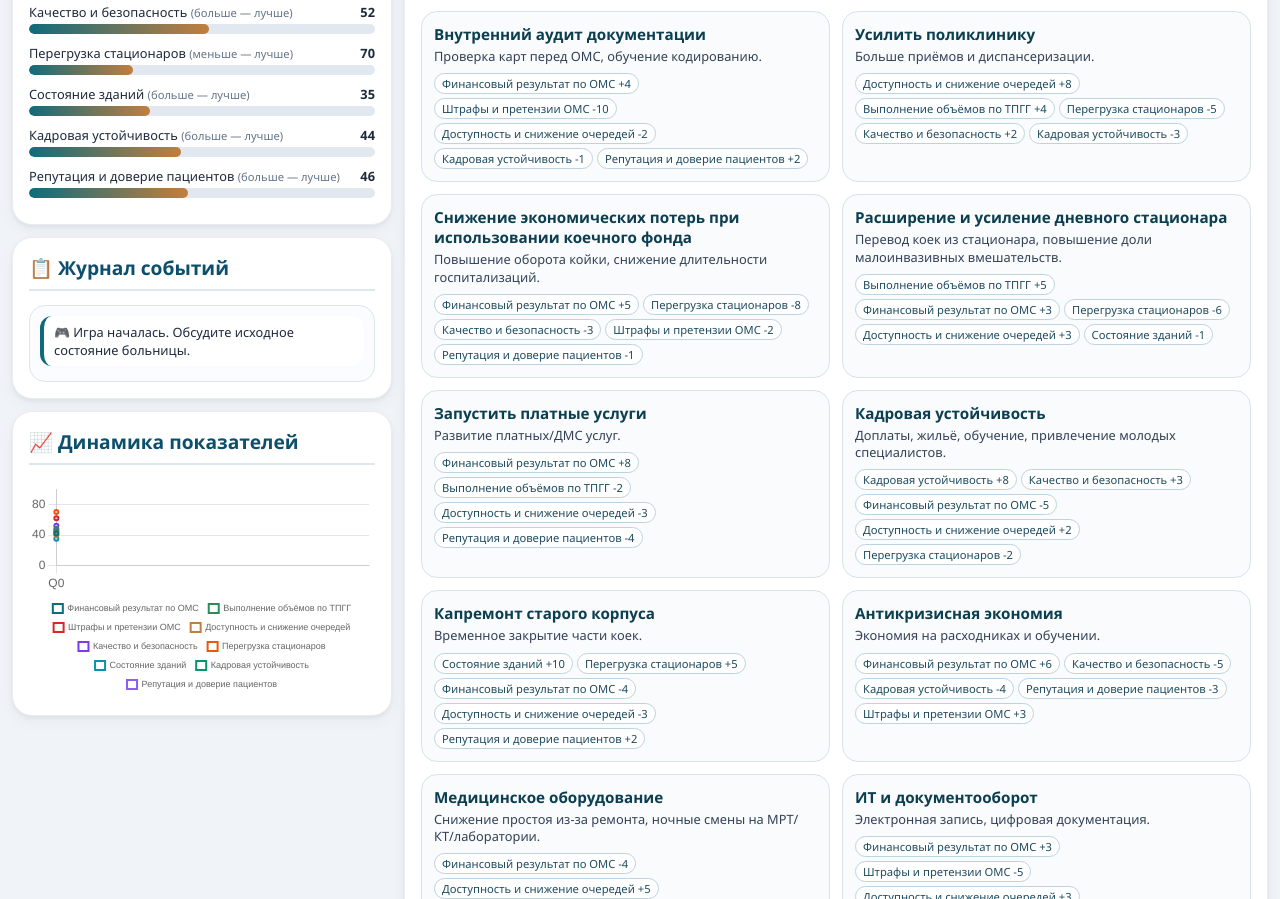
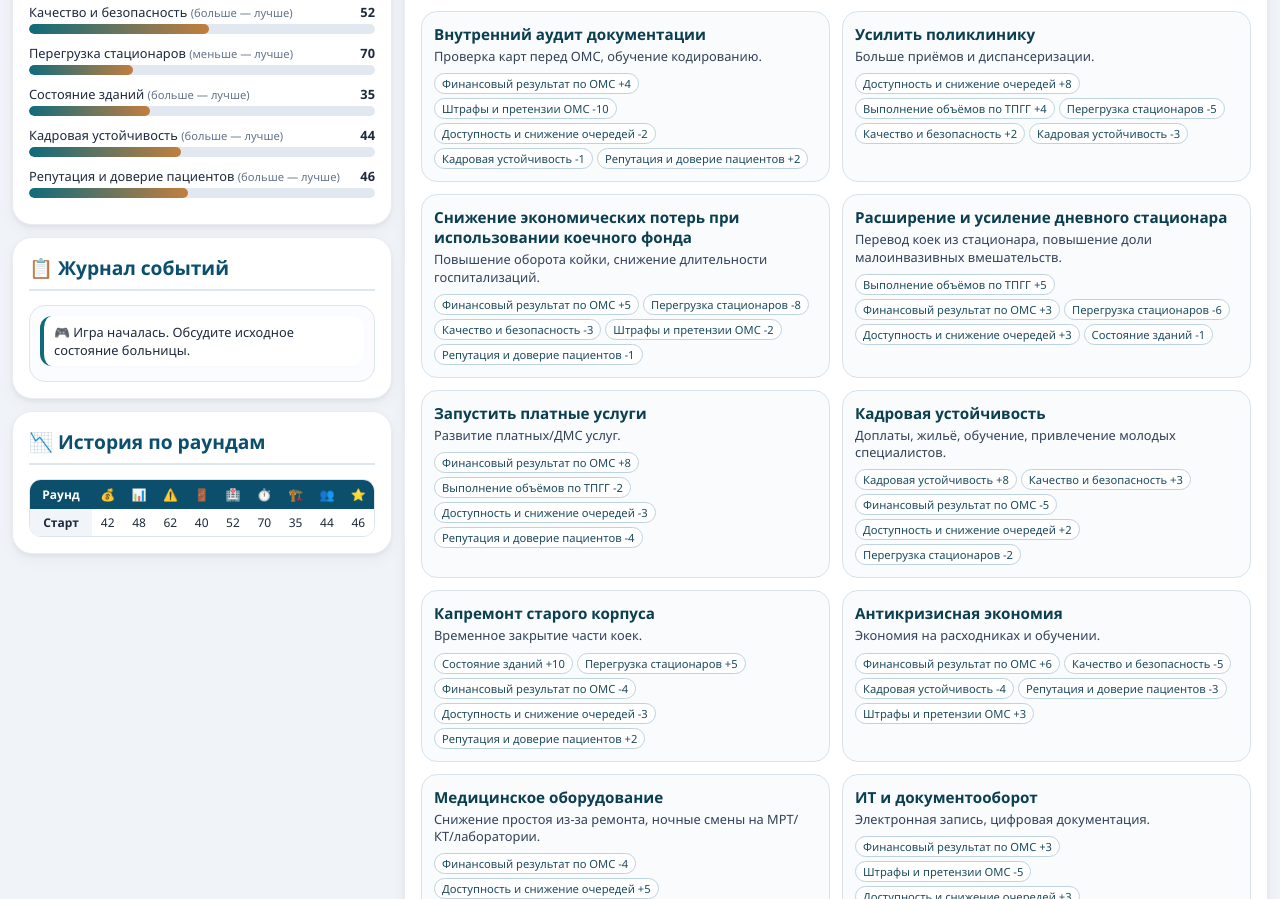
Before and after one commit to anastasiaferzhaui-coder/hospital-game, a plain HTML site: page index.html in a window 1280 px wide. Shown: the part 324-1223 px from the top of the page. Drawn offline with nearby package versions, Linux system fonts and the light colour scheme.

Commit message:
Add files via upload

```diff
--- a/index.html
+++ b/index.html
@@ -92,9 +92,38 @@
       box-shadow:0 1px 2px rgba(0,0,0,0.02);
     }
 
-    .chart-wrapper{
-      height:220px;
+    /* Таблица истории */
+    .table-wrapper{
+      max-height:280px;
+      overflow:auto;
       margin-top:4px;
+      border-radius:12px;
+      border:1px solid #dde5ec;
+    }
+    .metrics-table{
+      width:100%;
+      border-collapse:collapse;
+      font-size:0.75rem;
+      text-align:center;
+      background:#fff;
+    }
+    .metrics-table th{
+      background:#0b4f6c;
+      color:#fff;
+      font-weight:600;
+      padding:6px 4px;
+      position:sticky;
+      top:0;
+      white-space:nowrap;
+    }
+    .metrics-table td{
+      padding:5px 4px;
+      border-bottom:1px solid #e2e8f0;
+    }
+    .metrics-table tr:last-child td{border-bottom:none}
+    .metrics-table .round-label{
+      font-weight:700;
+      background:#f1f5f9;
     }
 
     .right-panel{
@@ -170,18 +199,14 @@
       border:1px solid #cbd7e2;
       transition:all 0.15s;
     }
-    .btn:hover{
-      background:#e0e8f0;
-    }
+    .btn:hover{background:#e0e8f0}
     .btn-primary{
       background:linear-gradient(145deg,#0b6f7c,#9e632b);
       color:#fff;
       border:none;
       box-shadow:0 4px 12px rgba(11,111,124,0.3);
     }
-    .btn-primary:hover{
-      background:linear-gradient(145deg,#0a5e6a,#8e5626);
-    }
+    .btn-primary:hover{background:linear-gradient(145deg,#0a5e6a,#8e5626)}
     .btn:disabled{opacity:0.5;pointer-events:none}
 
     .status-badge{
@@ -201,7 +226,7 @@
       .decisions-grid{grid-template-columns:1fr}
     }
   </style>
-  <script src="https://cdn.jsdelivr.net/npm/chart.js"></script>
+  <!-- Chart.js удалён -->
 </head>
 <body>
 <div class="dashboard">
@@ -223,9 +248,9 @@
       </div>
 
       <div class="card">
-        <h3>📈 Динамика показателей</h3>
-        <div class="chart-wrapper">
-          <canvas id="metricsChart"></canvas>
+        <h3>📉 История по раундам</h3>
+        <div class="table-wrapper" id="tableWrapper">
+          <table class="metrics-table" id="metricsTable"></table>
         </div>
       </div>
     </div>
@@ -258,15 +283,15 @@
 <script>
 (function(){
   const METRICS = {
-    finance:     { name: "Финансовый результат по ОМС", direction: "up", hint: "больше — лучше", color: "#0f6b7c" },
-    volumes:     { name: "Выполнение объёмов по ТПГГ", direction: "up", hint: "больше — лучше", color: "#2e8b57" },
-    penalties:   { name: "Штрафы и претензии ОМС", direction: "down", hint: "меньше — лучше", color: "#dc2626" },
-    access:      { name: "Доступность и снижение очередей", direction: "up", hint: "больше — лучше", color: "#c27e3e" },
-    quality:     { name: "Качество и безопасность", direction: "up", hint: "больше — лучше", color: "#7c3aed" },
-    overload:    { name: "Перегрузка стационаров", direction: "down", hint: "меньше — лучше", color: "#ea580c" },
-    infra:       { name: "Состояние зданий", direction: "up", hint: "больше — лучше", color: "#0891b2" },
-    staff:       { name: "Кадровая устойчивость", direction: "up", hint: "больше — лучше", color: "#059669" },
-    reputation:  { name: "Репутация и доверие пациентов", direction: "up", hint: "больше — лучше", color: "#8b5cf6" }
+    finance:     { name: "Финансовый результат по ОМС", short: "💰", direction: "up", hint: "больше — лучше", color: "#0f6b7c" },
+    volumes:     { name: "Выполнение объёмов по ТПГГ", short: "📊", direction: "up", hint: "больше — лучше", color: "#2e8b57" },
+    penalties:   { name: "Штрафы и претензии ОМС", short: "⚠️", direction: "down", hint: "меньше — лучше", color: "#dc2626" },
+    access:      { name: "Доступность и снижение очередей", short: "🚪", direction: "up", hint: "больше — лучше", color: "#c27e3e" },
+    quality:     { name: "Качество и безопасность", short: "🏥", direction: "up", hint: "больше — лучше", color: "#7c3aed" },
+    overload:    { name: "Перегрузка стационаров", short: "⏱️", direction: "down", hint: "меньше — лучше", color: "#ea580c" },
+    infra:       { name: "Состояние зданий", short: "🏗️", direction: "up", hint: "больше — лучше", color: "#0891b2" },
+    staff:       { name: "Кадровая устойчивость", short: "👥", direction: "up", hint: "больше — лучше", color: "#059669" },
+    reputation:  { name: "Репутация и доверие пациентов", short: "⭐", direction: "up", hint: "больше — лучше", color: "#8b5cf6" }
   };
 
   const INITIAL = {
@@ -321,7 +346,6 @@
   };
 
   let history = [{...INITIAL}];
-  let chart = null;
 
   const clamp = v => Math.max(0, Math.min(100, v));
 
@@ -410,50 +434,38 @@
     }
   }
 
-  function initChart(){
-    const ctx = document.getElementById('metricsChart').getContext('2d');
-    chart = new Chart(ctx, {
-      type: 'line',
-      data: {
-        labels: history.map((_, i) => `Q${i}`),
-        datasets: Object.keys(METRICS).map(key => ({
-          label: METRICS[key].name,
-          data: history.map(h => h[key]),
-          borderColor: METRICS[key].color,
-          backgroundColor: 'transparent',
-          tension: 0.2,
-          borderWidth: 2,
-          pointRadius: 2,
-          pointHoverRadius: 4
-        }))
-      },
-      options: {
-        responsive: true,
-        maintainAspectRatio: false,
-        scales: { y: { min: 0, max: 100 } },
-        plugins: {
-          legend: {
-            labels: { boxWidth: 10, font: { size: 9 } },
-            position: 'bottom'
-          }
+  function renderMetricsTable(){
+    const table = document.getElementById('metricsTable');
+    const keys = Object.keys(METRICS);
+
+    let html = '<thead><tr><th>Раунд</th>';
+    keys.forEach(key => { html += `<th title="${METRICS[key].name}">${METRICS[key].short}</th>`; });
+    html += '</tr></thead><tbody>';
+
+    history.forEach((snapshot, idx) => {
+      html += `<tr><td class="round-label">${idx === 0 ? 'Старт' : 'Q'+idx}</td>`;
+      keys.forEach(key => {
+        const val = snapshot[key];
+        let color = '';
+        if (METRICS[key].direction === 'down') {
+          if (val > 70) color = 'style="color:#dc2626;font-weight:600;"';
+          else if (val < 30) color = 'style="color:#059669;font-weight:600;"';
+        } else {
+          if (val < 30) color = 'style="color:#dc2626;font-weight:600;"';
+          else if (val > 70) color = 'style="color:#059669;font-weight:600;"';
         }
-      }
+        html += `<td ${color}>${val}</td>`;
+      });
+      html += '</tr>';
     });
-  }
 
-  function updateChart(){
-    if (!chart) { initChart(); return; }
-    chart.data.labels = history.map((_, i) => `Q${i}`);
-    chart.data.datasets.forEach((dataset, i) => {
-      const key = Object.keys(METRICS)[i];
-      dataset.data = history.map(h => h[key]);
-    });
-    chart.update();
+    html += '</tbody>';
+    table.innerHTML = html;
   }
 
   function snapshotMetrics(){
     history.push({...state.metrics});
-    updateChart();
+    renderMetricsTable();
   }
 
   function renderAll(){
@@ -462,7 +474,7 @@
     renderDecisions();
     renderLog();
     renderStatus();
-    updateChart();
+    renderMetricsTable();
   }
 
   function revealEvent(){
```
